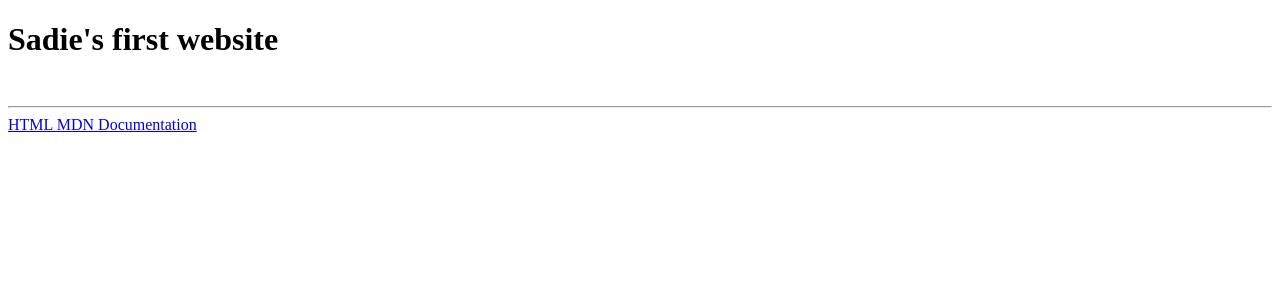
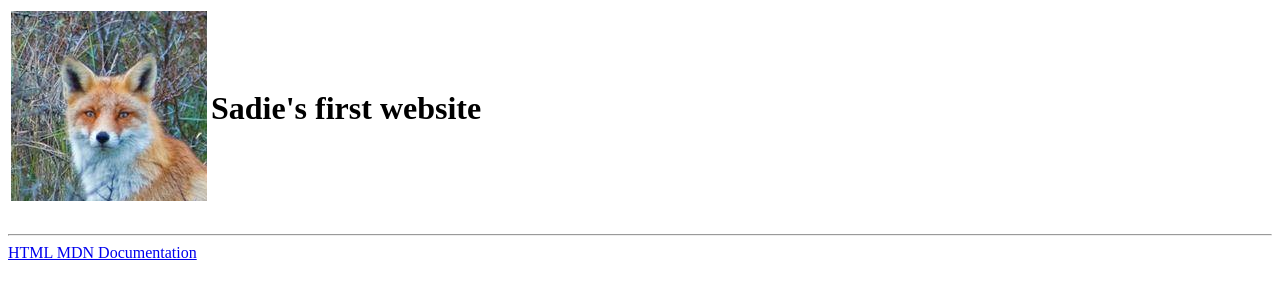
Before and after one commit to SarahG-579462/Learning, a plain HTML site: page index.html in a window 1280 px wide. Drawn offline with Linux system fonts and the light colour scheme.

Commit message:
Updated to have a cute fox

```diff
--- a/index.html
+++ b/index.html
@@ -5,7 +5,14 @@
   <title> My first website </title>
 </head>
 <body>
-<h1> Sadie's first website </h1><br><hr>
+  <table>
+    <tr>
+      <td> <img src="Images/Fox.png" alt="Fox" /> </td>
+      <td><h1> Sadie's first website </h1></td>
+    </tr>
+  </table>
+  <br>
+  <hr>
 <a href =https://developer.mozilla.org/en-US/docs/Web/HTML> HTML MDN Documentation </a>
 </body>
 </html>
```
Also changed, not shown: Images/Fox.png (renamed from Screenshot from 2022-11-28 16-41-59.png), 1 other file.
